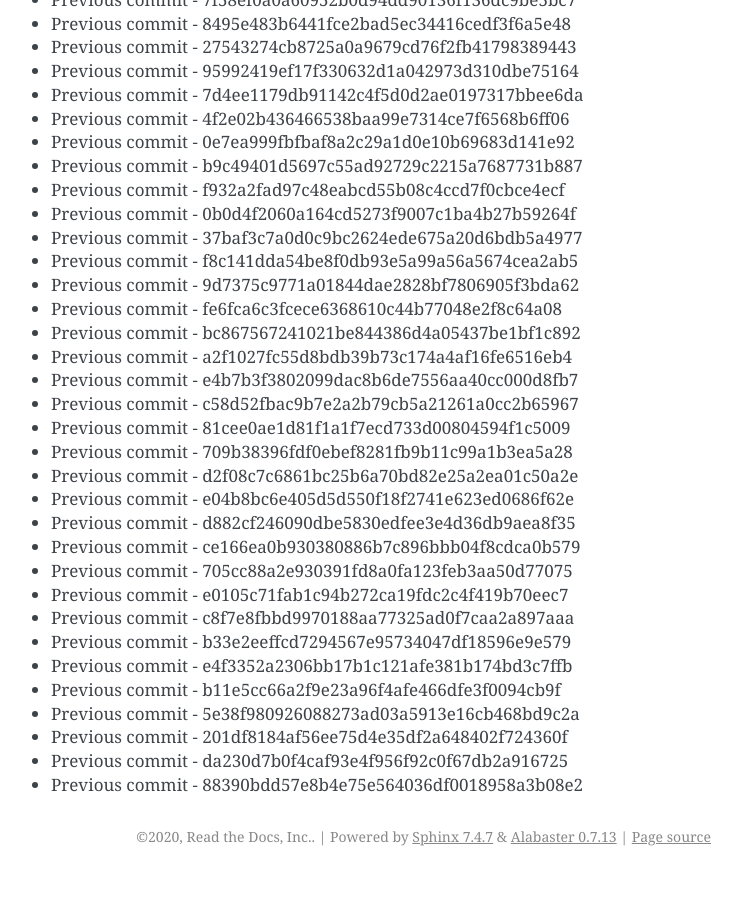
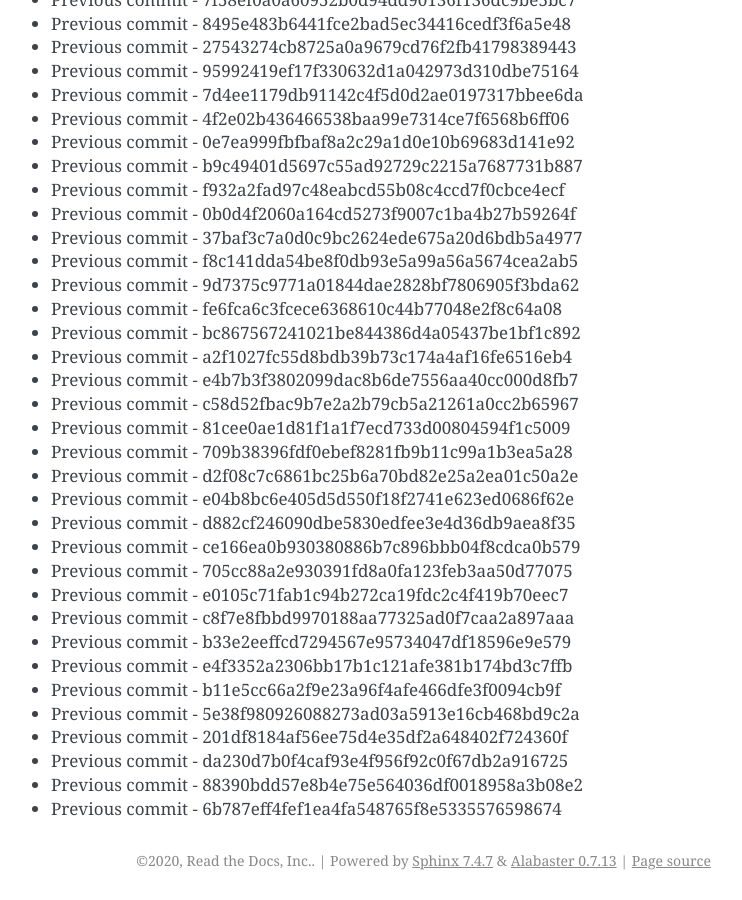
Before and after one commit to readthedocs/rtd-git-stresstest, a Sphinx documentation site: the page built from docs/updates.rst, in a window 1280 px wide and 900 px high, scrolled down 84635 px. Shown: the whole window, without its empty margins (399-1141 px from the left). Built offline with Sphinx 7.4.7, drawn with Linux system fonts in a browser that asks for light colours; before the commit the page ends 85511 px from its top, so only the background shows below that.

Commit message:
Generating commit from previous: 6b787eff4fef1ea4fa548765f8e5335576598674

```diff
--- a/docs/updates.rst
+++ b/docs/updates.rst
@@ -3588,3 +3588,4 @@ It can be tested for any performance characteristics.
 * Previous commit - 201df8184af56ee75d4e35df2a648402f724360f
 * Previous commit - da230d7b0f4caf93e4f956f92c0f67db2a916725
 * Previous commit - 88390bdd57e8b4e75e564036df0018958a3b08e2
+* Previous commit - 6b787eff4fef1ea4fa548765f8e5335576598674
```
